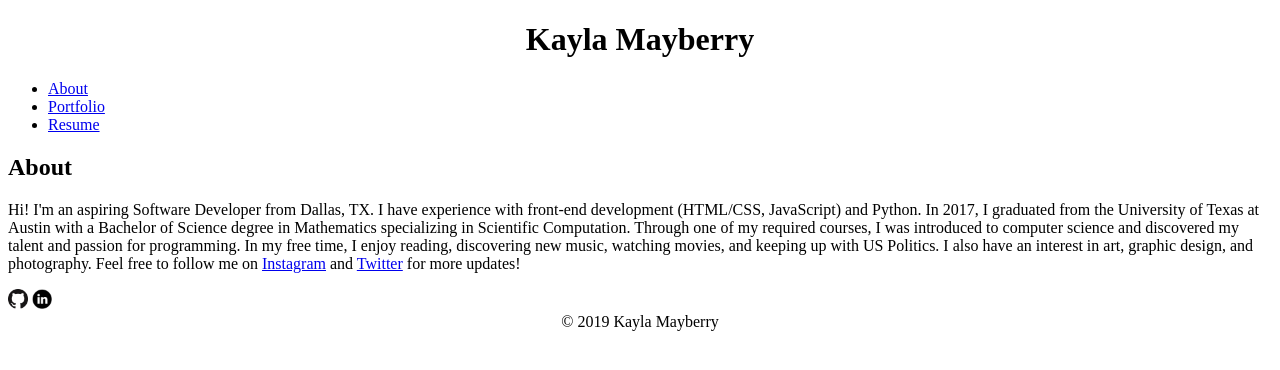
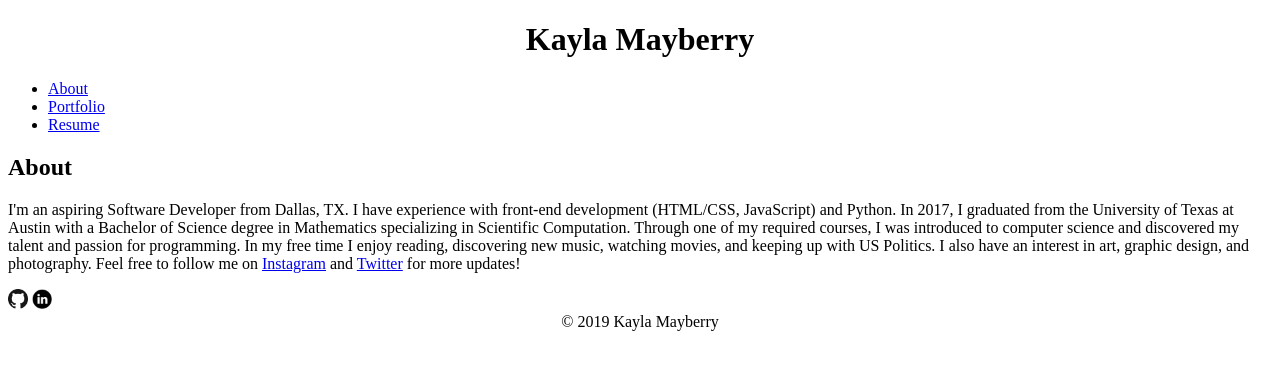
Before and after one commit to kaynmay/kaynmay.github.io, a plain HTML site: page index.html in a window 1280 px wide. Drawn offline with Linux system fonts and the light colour scheme.

Commit message:
edit about me

```diff
--- a/index.html
+++ b/index.html
@@ -16,9 +16,9 @@
     </header>
     <main>
       <h2>About</h2>
-      <p>Hi! I'm an aspiring Software Developer from Dallas, TX. I have experience with front-end development (HTML/CSS, JavaScript) and Python. In 2017, I graduated from the University of Texas
+      <p>I'm an aspiring Software Developer from Dallas, TX. I have experience with front-end development (HTML/CSS, JavaScript) and Python. In 2017, I graduated from the University of Texas
         at Austin with a Bachelor of Science degree in Mathematics specializing in Scientific Computation. Through one of my required courses, I was introduced to computer science and
-        discovered my talent and passion for programming. In my free time, I enjoy reading, discovering new music, watching movies, and keeping up with US Politics. I also have an interest
+        discovered my talent and passion for programming. In my free time I enjoy reading, discovering new music, watching movies, and keeping up with US Politics. I also have an interest
         in art, graphic design, and photography. Feel free to follow me on <a href="https://instagram.com/starliqhtly">Instagram</a> and <a href="https://twitter.com/starliqhtly">Twitter</a> for
         more updates!</p>
     </main>
```
